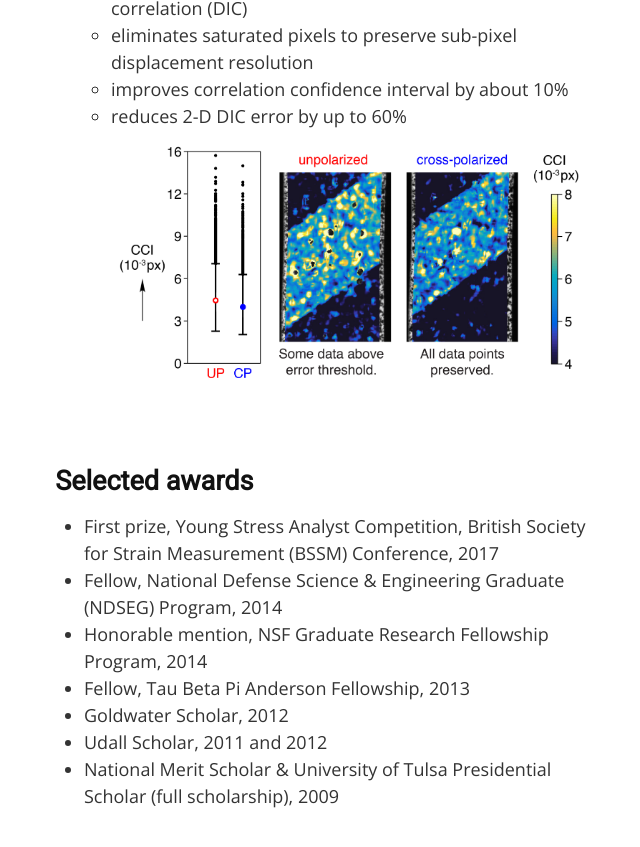
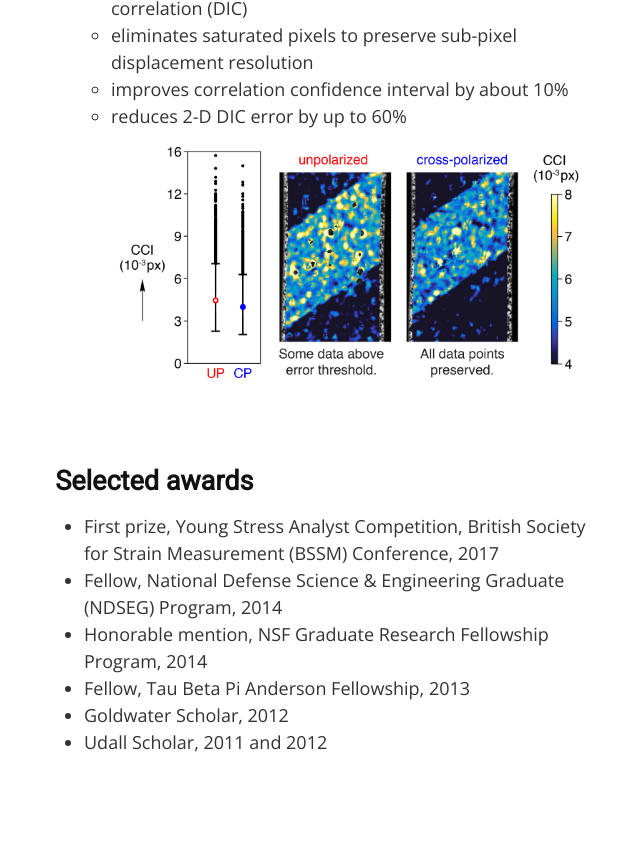
Before and after one commit to wlepage/wlepage.github.io, a Jekyll site: the page built from index.md, in a window 1280 px wide and 900 px high, scrolled down 4342 px. Shown: the top 847 px of the window, without its empty margins (313-953 px from the left). Built offline with Jekyll 4.4.1, drawn with Linux system fonts in a browser that asks for light colours.

Commit message:
Update index.md

```diff
--- a/index.md
+++ b/index.md
@@ -80,4 +80,3 @@ Major findings:
 + Fellow, Tau Beta Pi Anderson Fellowship, 2013
 + Goldwater Scholar, 2012
 + Udall Scholar, 2011 and 2012
-+ National Merit Scholar & University of Tulsa Presidential Scholar (full scholarship), 2009
```
